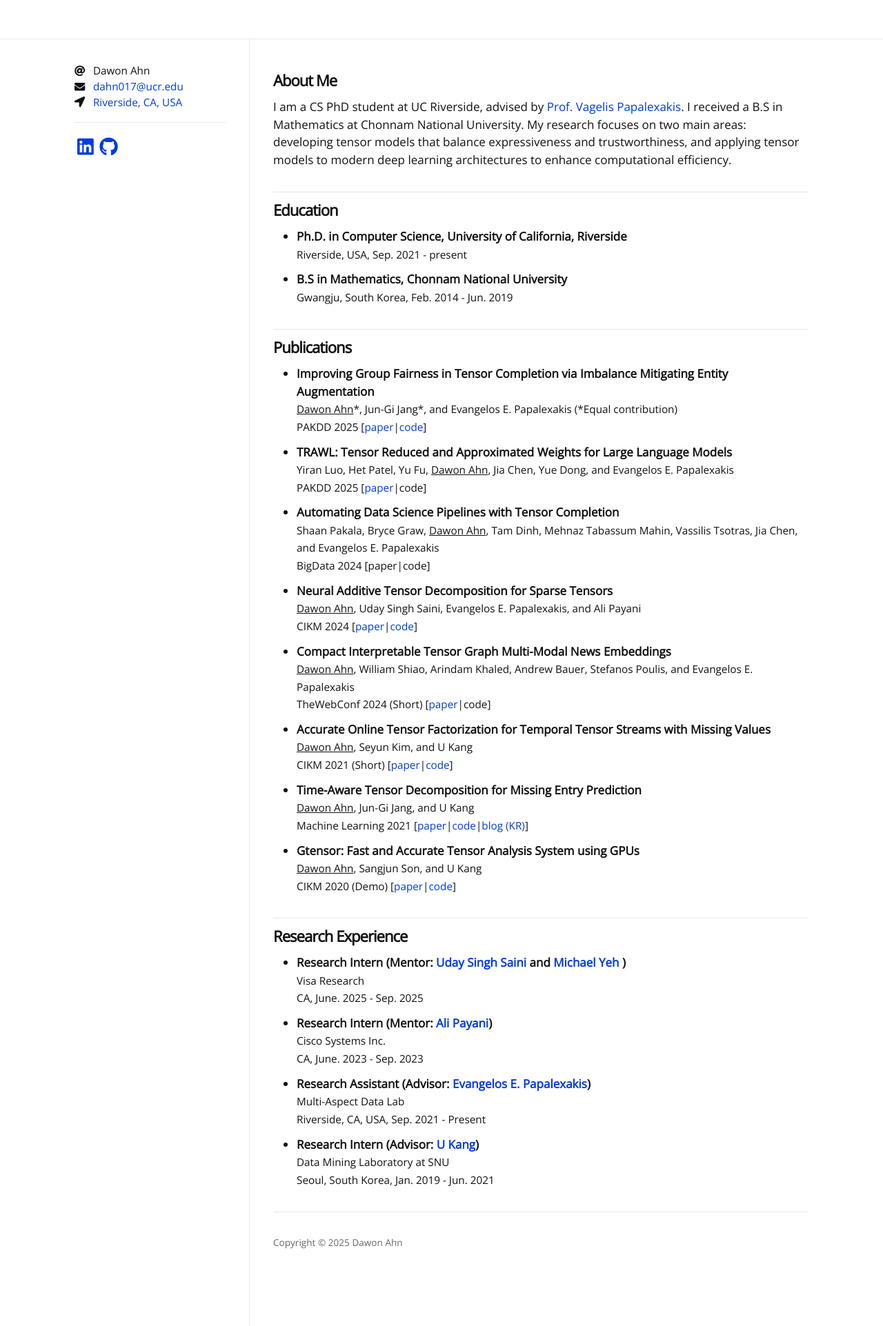
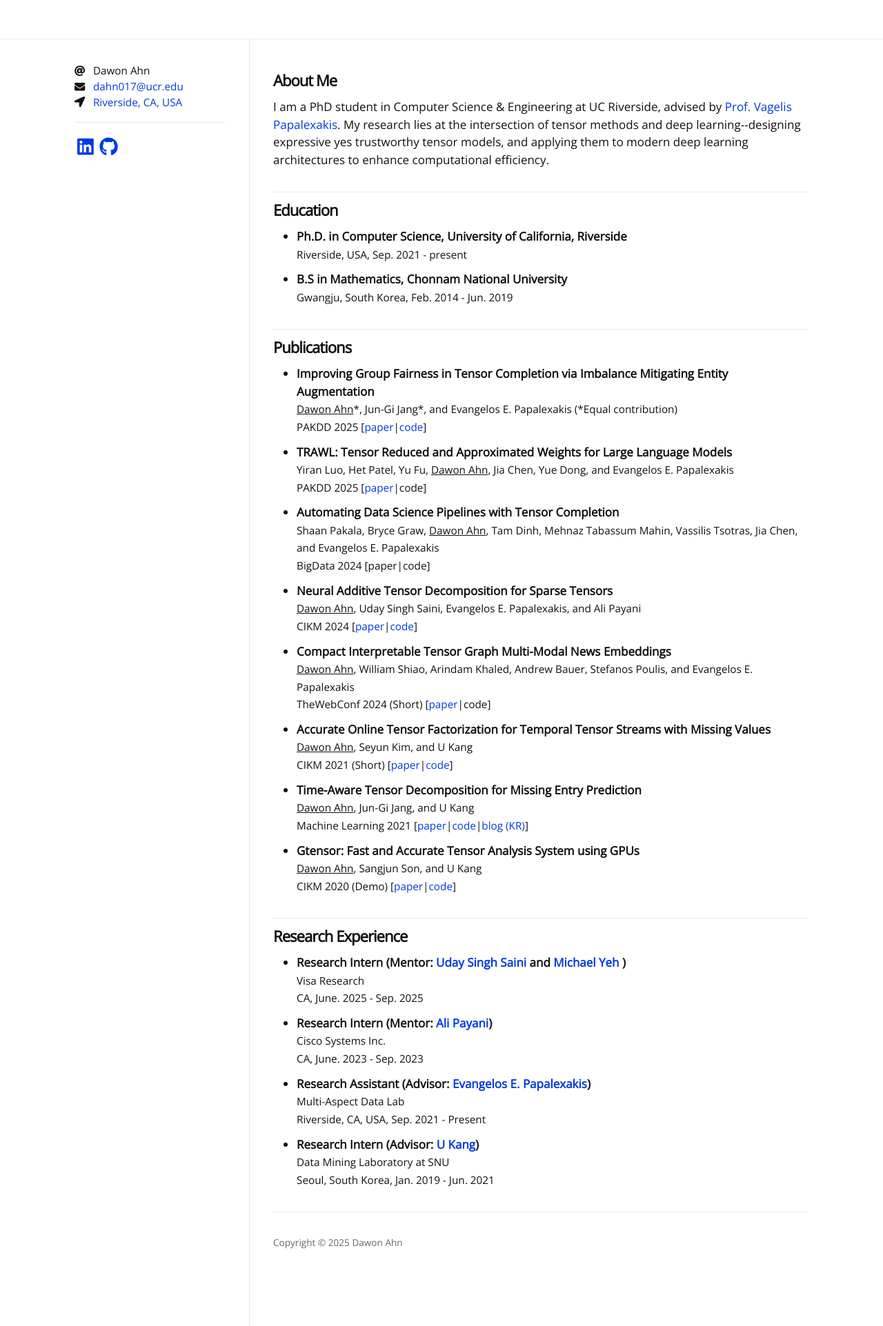
Before and after one commit to dawonahn/dawonahn.github.io, a Jekyll site: the page built from index.html, in a window 1280 px wide. Shown: the whole page at 69% size. Built offline with Jekyll 4.4.1, drawn with Linux system fonts in a browser that asks for light colours; nearby versions of some CDN libraries; some web fonts are replaced; the list of posts is cut into pages by our own code.

Commit message:
Update home.html

```diff
--- a/_layouts/home.html
+++ b/_layouts/home.html
@@ -8,9 +8,9 @@ layout: default
   <header class="post-header">
     <div class="post-title">About Me</div>
     <div class="post-content">
-      I am a CS PhD student at UC Riverside, advised by <a href="https://www.cs.ucr.edu/~epapalex/">Prof. Vagelis Papalexakis</a>.
-      I received a B.S in Mathematics at Chonnam National University.
-      My research focuses on two main areas: developing tensor models that balance expressiveness and trustworthiness, and applying tensor models to modern deep learning architectures to enhance computational efficiency.
+      I am a PhD student in Computer Science & Engineering at UC Riverside, advised by <a href="https://www.cs.ucr.edu/~epapalex/">Prof. Vagelis Papalexakis</a>.
+      My research lies at the intersection of tensor methods and deep learning--designing expressive yes trustworthy tensor models,
+      and applying them to modern deep learning architectures to enhance computational efficiency.
     </div>
   </header>
 
```
